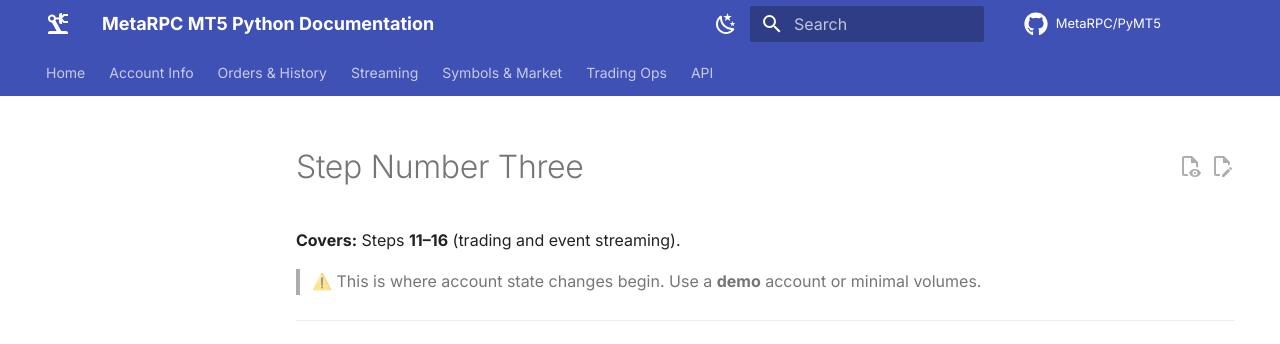
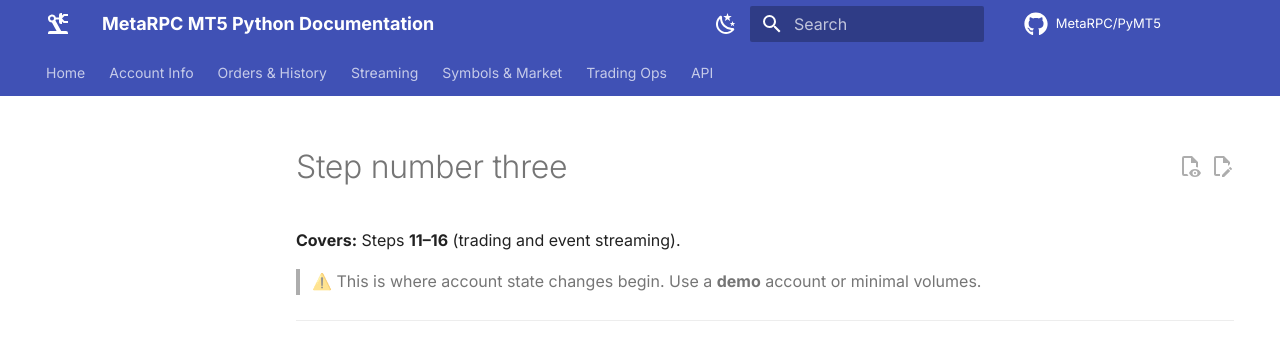
Before and after one commit to MetaRPC/PyMT5, an MkDocs documentation site: the page built from docs/Examples/Base_example/Step_number_three.md, in a window 1280 px wide and 900 px high. Shown: the top 344 px of the window. Built offline with MkDocs 1.6.1 and Material for MkDocs 9.7.7, drawn with Linux system fonts in a browser that asks for light colours; comment, search, counter and statistics services are not loaded.

```diff
--- a/docs/Examples/Base_example/Step_number_three.md
+++ b/docs/Examples/Base_example/Step_number_three.md
@@ -1,4 +1,4 @@
-# Step Number Three
+# Step number three
 
 **Covers:** Steps **11–16** (trading and event streaming).
 
```
